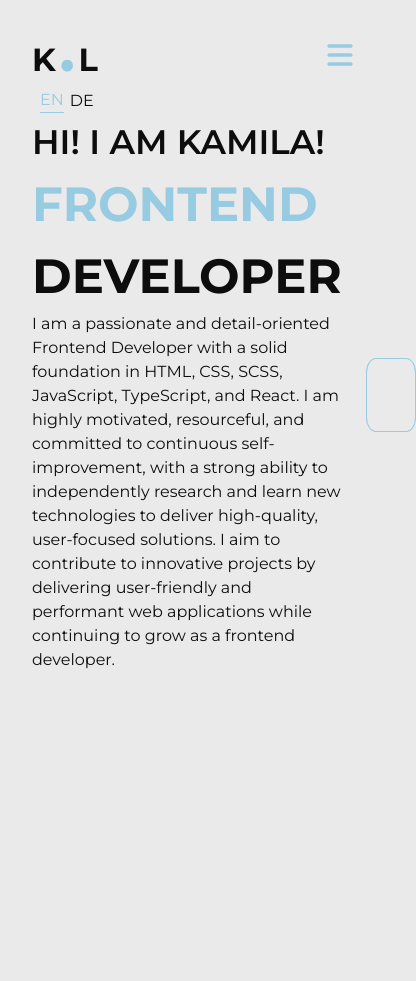
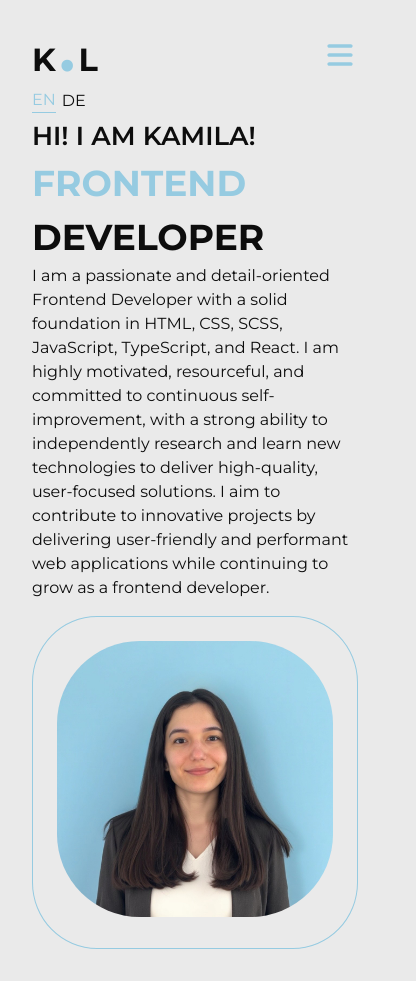
Before and after one commit to Kamila-Lohvynenko/Kamila_Lohvynenko, a React (Vite) app: page / in a window 390 px wide. Shown: the whole page, 416 px wide, since content can reach past the window. Before the commit the page ends 844 px from the top, so only its background shows below. Built offline with nearby package versions, Linux system fonts and the light colour scheme.

Commit message:
add styles for mobile and tab

```diff
--- a/src/components/ChangeLanguageBtn/ChangeLanguageBtn.module.scss
+++ b/src/components/ChangeLanguageBtn/ChangeLanguageBtn.module.scss
@@ -7,6 +7,7 @@
   gap: 6px;
 
   padding: 4px 8px;
+  padding-left: 0;
   max-width: 70px;
   width: 100%;
 }
--- a/src/pages/HomePage/HomePage.module.scss
+++ b/src/pages/HomePage/HomePage.module.scss
@@ -3,16 +3,22 @@
 @use "../../styles/utils/mixins" as mx;
 
 .pageWrapper {
-  display: grid;
-  grid-template-columns: 1.2fr 1fr;
+  display: flex;
+  // grid-template-columns: 1.2fr 1fr;
   gap: 24px;
   align-items: center;
 
   text-align: left;
+
+  @include mx.mq($bp: "tab", $type: max) {
+    flex-direction: column;
+    gap: 16px;
+  }
 }
 
 .imageWrapper {
   max-width: 550px;
+  min-width: 40%;
 
   padding: 24px;
   border: solid 1px var.$accent-color;
@@ -28,16 +34,31 @@
 }
 
 .subtitle {
-  font-size: 34px;
+  font-size: 26px;
   font-weight: 600;
   text-transform: uppercase;
+  @include mx.mq($bp: "tab") {
+    font-size: 30px;
+  }
+
+  @include mx.mq($bp: "desk") {
+    font-size: 34px;
+  }
 }
 
 .title {
-  font-size: 48px;
+  font-size: 36px;
   font-weight: 700;
 
   text-transform: uppercase;
+
+  @include mx.mq($bp: "tab") {
+    font-size: 42px;
+  }
+
+  @include mx.mq($bp: "desk") {
+    font-size: 48px;
+  }
 }
 
 .accent {
```
